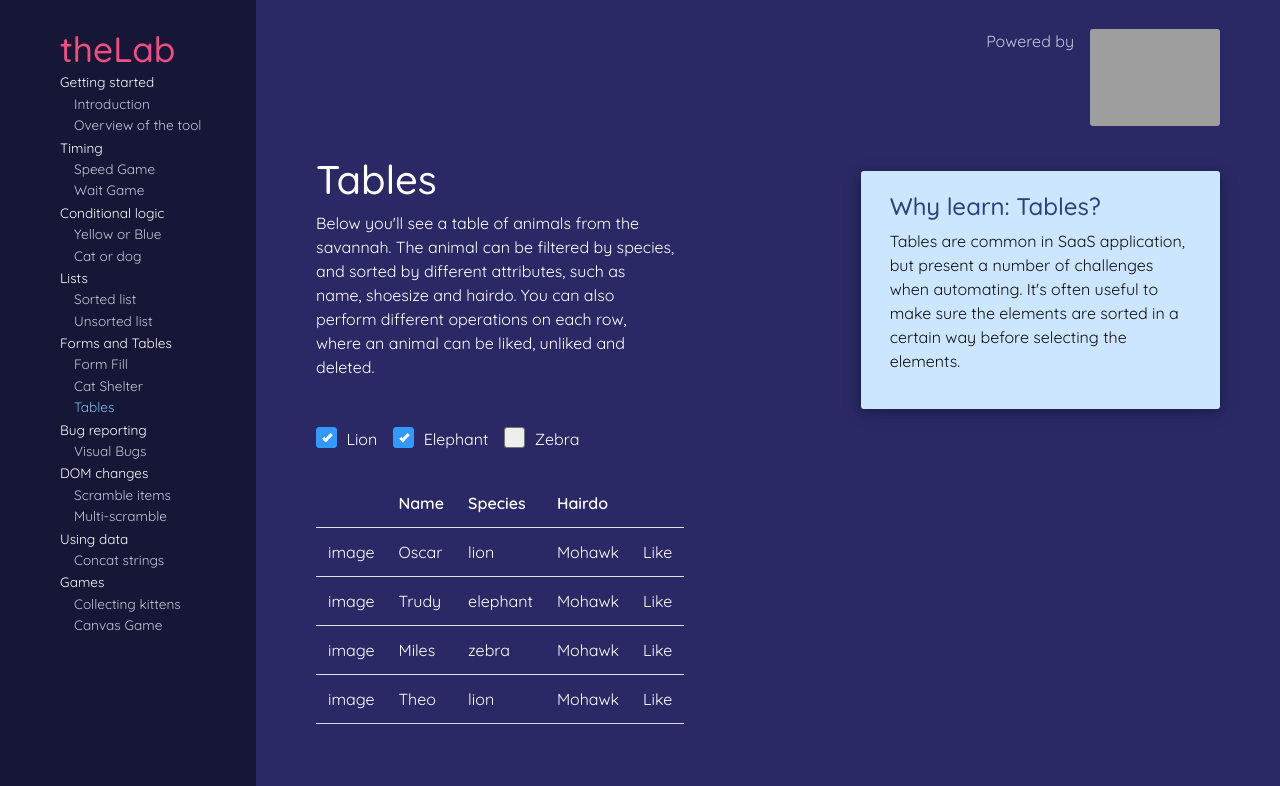
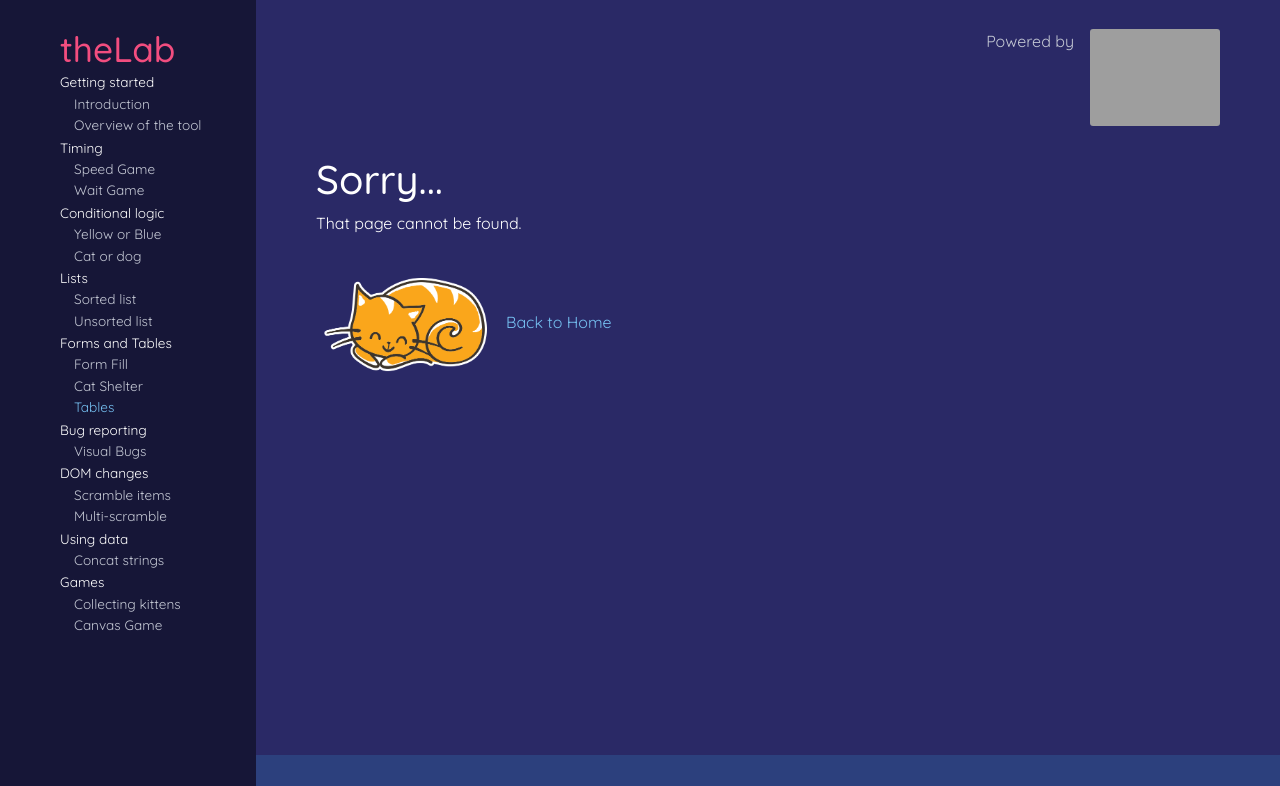
Before and after one commit to karinlj/boozang-thelab, a React (Create React App) app: page /Table in a window 1280 px wide. Shown: the top 786 px of the page. Built offline with nearby package versions, Linux system fonts and the light colour scheme; grey boxes are pictures that could not be loaded.

Commit message:
hiding route

```diff
--- a/src/App.js
+++ b/src/App.js
@@ -81,9 +81,9 @@ function App() {
               <Route path="/formFill">
                 <FormFill />
               </Route>
-              <Route path="/Table">
+              {/* <Route path="/Table">
                 <Table />
-              </Route>
+              </Route> */}
               <Route path="/speedGame">
                 <SpeedGame />
               </Route>
```
